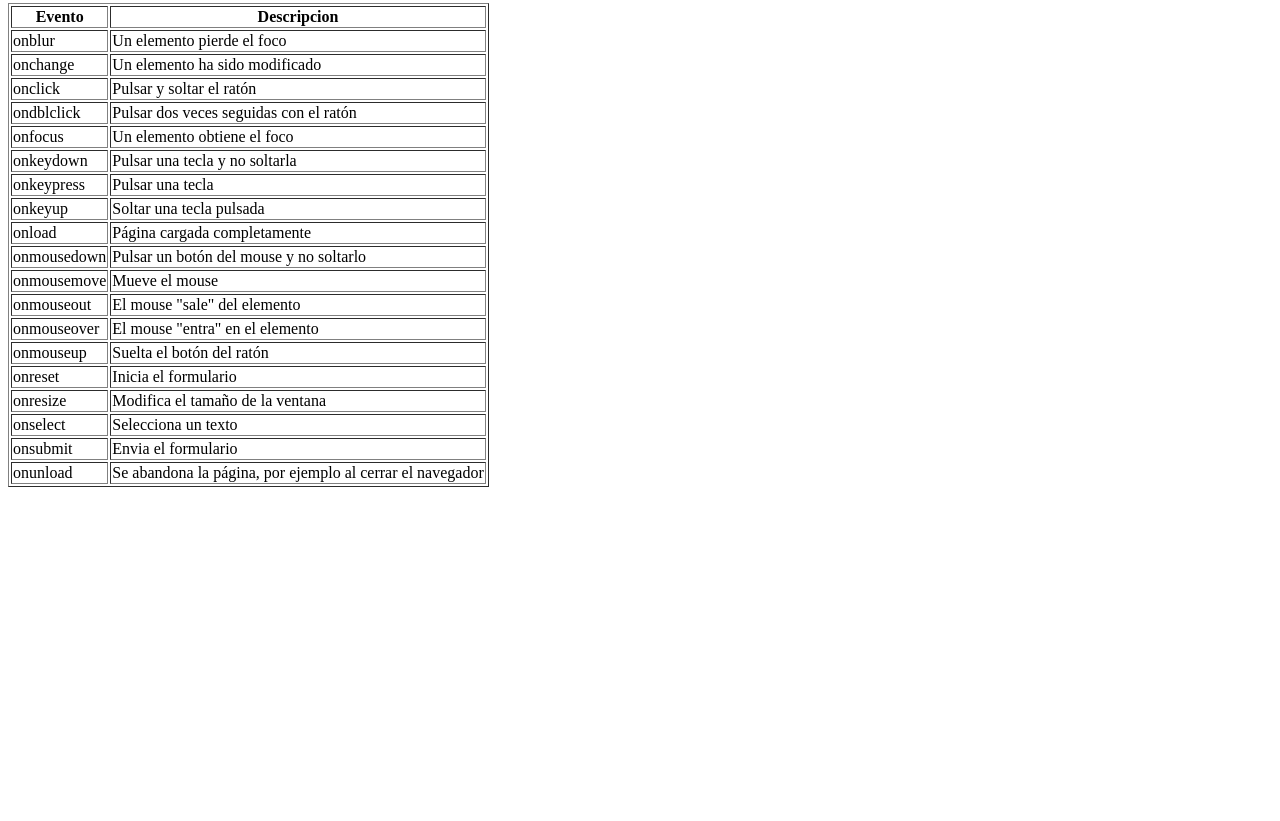
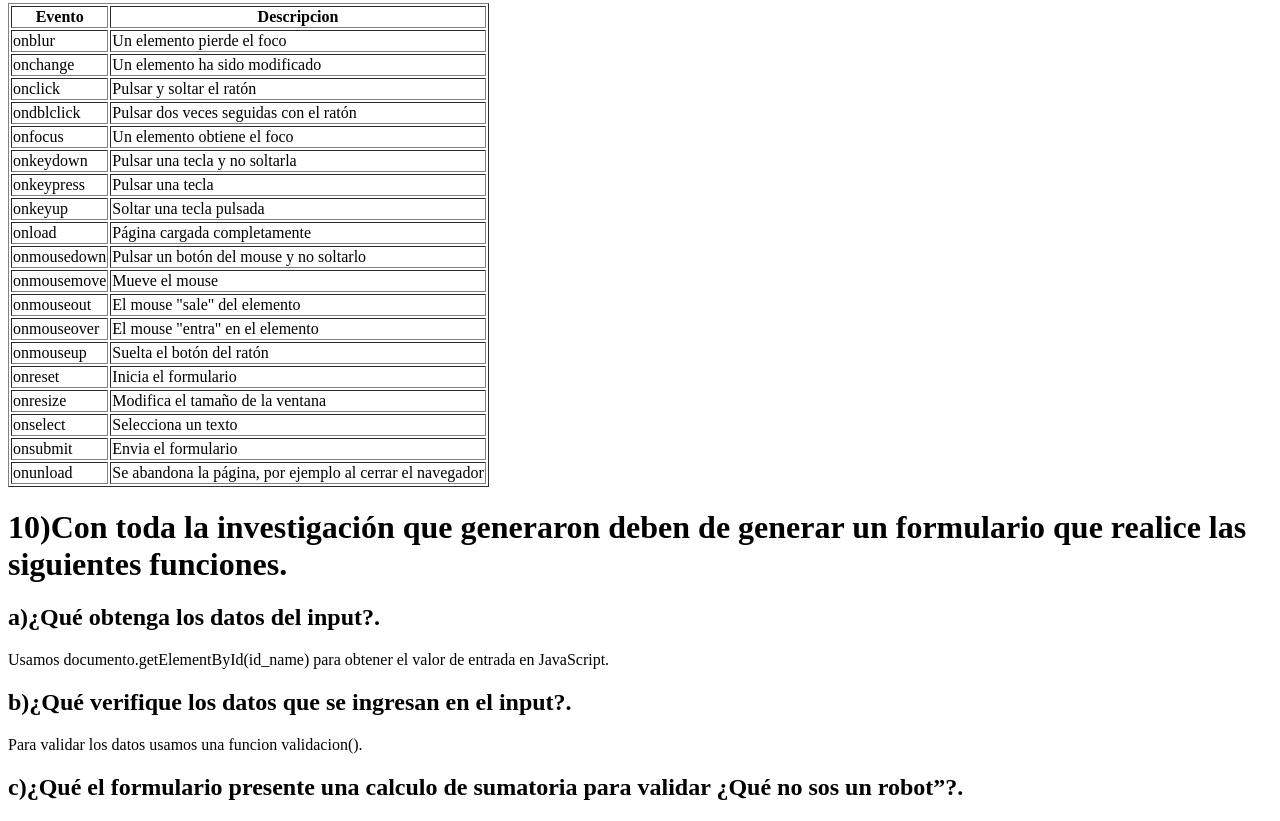
Before and after one commit to thiagocorsino1/TP6JS, a plain HTML site: page index.html in a window 1280 px wide. Shown: the part 3215-4036 px from the top of the page. Before the commit the page ends 3710 px from the top, so only its background shows below. Drawn offline with Linux system fonts and the light colour scheme.

Commit message:
punto 10

```diff
--- a/index.html
+++ b/index.html
@@ -221,6 +221,13 @@
             <td>Se abandona la página, por ejemplo al cerrar el navegador</td>
         </tr>
     </table>
+
+    <h1>10)Con toda la investigación que generaron deben de generar un formulario que realice las siguientes funciones.</h1>
+    <h2>a)¿Qué obtenga los datos del input?.</h2>
+    <p>Usamos documento.getElementById(id_name) para obtener el valor de entrada en JavaScript.</p>
+    <h2>b)¿Qué verifique los datos que se ingresan en el input?.</h2>
+    <p>Para validar los datos usamos una funcion validacion().</p>
+    <h2>c)¿Qué el formulario presente una calculo de sumatoria para validar ¿Qué no sos un robot”?.</h2>
 </body>
 
 </html>
```
